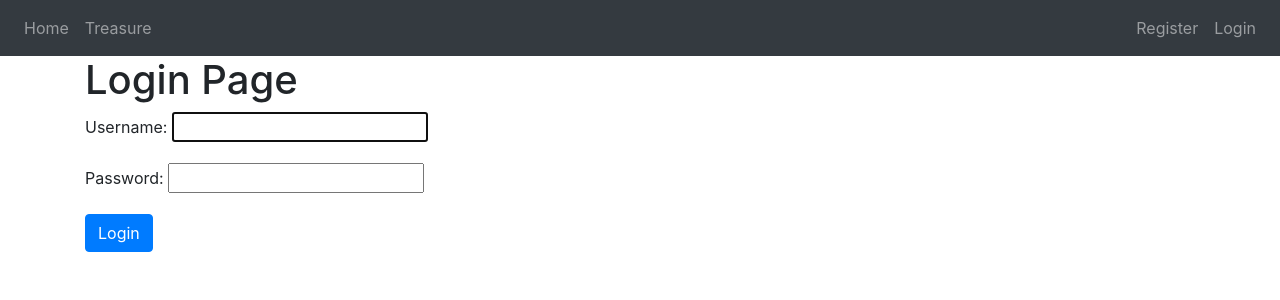
After one commit to stefangouldson/django-user, a Django app: page /accounts/login/ in a window 1280 px wide. The commit adds this page. Shown: the top 300 px of the page. Run offline with Django 3.2, Linux system fonts and the light colour scheme; some libraries are stand-ins or nearby versions.

Commit message:
login/logout added

```diff
--- a/accounts/templates/navbar.html
+++ b/accounts/templates/navbar.html
@@ -11,18 +11,21 @@
         <li class="nav-item">
           <a class="nav-link" href="{% url 'treasure' %}">Treasure</a>
         </li>
-        <li class="nav-item">
-          <a class="nav-link" href="#">Login</a>
-        </li>
-        <li class="nav-item">
-            <a class="nav-link" href="{% url 'register' %}">Register</a>
-          </li>
       </ul>
 
       <ul class="nav navbar-nav ml-auto">
-        <li class="nav-item">
-            <a class="nav-link" href="#">Logout</a>
+        {% if user.is_authenticated %}
+          <li class="nav-item">
+            <a class="nav-link" href="{% url 'logout' %}">Logout</a>
           </li>
+        {% else %}
+          <li class="nav-item">
+              <a class="nav-link" href="{% url 'register' %}">Register</a>
+          </li>
+          <li class="nav-item">
+            <a class="nav-link" href="{% url 'login' %}">Login</a>
+          </li>
+        {% endif %}
       </ul>
     </div>
   </nav>
--- /dev/null
+++ b/accounts/templates/registration/login.html
@@ -0,0 +1,13 @@
+{% extends 'base.html' %}
+
+{% block body %}
+
+<h1>Login Page</h1>
+
+<form method="POST">
+    {% csrf_token %}
+    {{form.as_p}}
+    <button type="submit" class="btn btn-primary">Login</button>
+</form>
+
+{% endblock %}
--- a/accounts/templates/registration.html
+++ b/accounts/templates/registration/registration.html
@@ -4,10 +4,12 @@
 
 <h1>Registration Page</h1>
 
-<form action="POST">
+<form method="POST">
     {% csrf_token %}
     {{form.as_p}}
-    <button type="submit" class="btn btn-primary">Register</button>
+    <button class="btn btn-primary">Register</button>
 </form>
 
+<!-- {{form.username | add_some_css:"form-control" }} -->
+
 {% endblock %}
--- a/accounts/templates/treasure.html
+++ b/accounts/templates/treasure.html
@@ -3,6 +3,6 @@
 {% block body %}
 
 <h1>Treasure Page</h1>
-<p>Well done you got the treasure</p>
+<h4>Well done {{user.username}}</h4>
 
 {% endblock %}
--- a/accounts/urls.py
+++ b/accounts/urls.py
@@ -1,9 +1,12 @@
 from django.urls import path
 from . import views
+from django.contrib.auth.views import LoginView, LogoutView
 
 
 urlpatterns = [
     path('', views.home, name='home'),
     path('treasure/', views.treasure, name='treasure'),
+    path('login/', LoginView.as_view(), name='login'),
     path('register/', views.register, name='register'),
+    path('logout/', LogoutView.as_view(next_page='home'), name='logout'),
 ]
--- a/auth_user/settings.py
+++ b/auth_user/settings.py
@@ -119,3 +119,4 @@ USE_TZ = True
 # https://docs.djangoproject.com/en/3.0/howto/static-files/
 
 STATIC_URL = '/static/'
+LOGIN_REDIRECT_URL = '/accounts/treasure/'
```
Also changed, not shown: accounts/views.py (+6 -2 lines), db.sqlite3.
